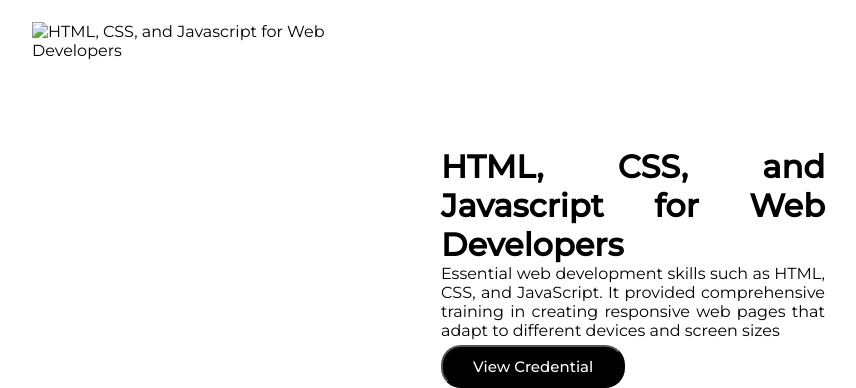
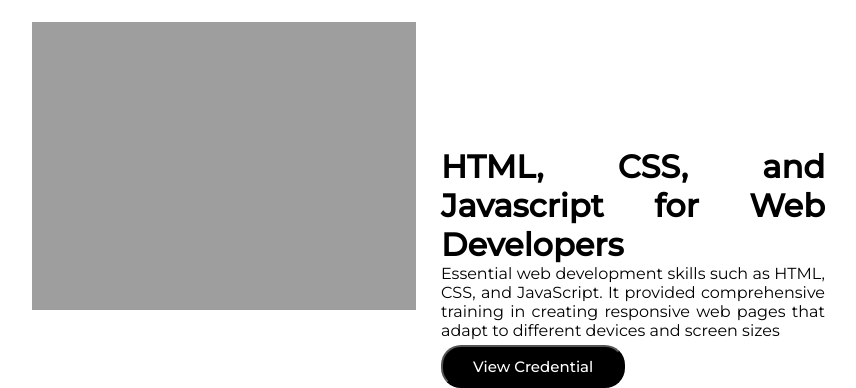
Before and after one commit to fazrulsyazwan/23_ims456_2424a_individual, a plain HTML site: page certification.html in a window 1280 px wide. Shown: the part 2791-3179 px from the top of the page, without its empty margins (288-1144 px from the left). Drawn offline with Linux system fonts and the light colour scheme; the site is published under a folder, as on GitHub Pages, so addresses that start at the root find nothing.

Commit message:
Update certification.html

```diff
--- a/certification.html
+++ b/certification.html
@@ -80,7 +80,7 @@
                         <a href="https://credentials.corporatefinanceinstitute.com/44ef8288-3be4-421e-97cf-57bf5ddb65f2" target="_blank"><button>View Credential</button></a>
                     </div>
 
-                <img class="cert-image" src="/image/cert/cert8.png" width="571" height="441" alt="HTML, CSS, and Javascript for Web Developers">
+                <img class="cert-image" src="image/cert/cert8.png" width="571" height="441" alt="HTML, CSS, and Javascript for Web Developers">
                     <div class="cert-content">
                         <h1 class="cert-header">HTML, CSS, and Javascript for Web Developers</h1>
                         <p class="cert-desc">Essential web development skills such as HTML, CSS, and JavaScript. It provided comprehensive training in creating responsive web pages that adapt to different devices and screen sizes</p>
```
